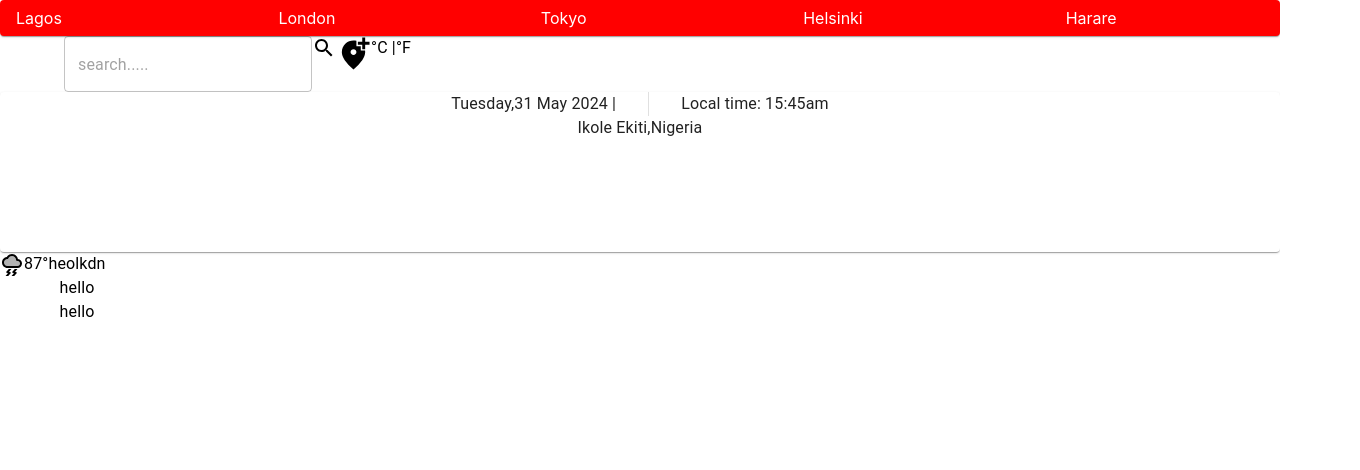
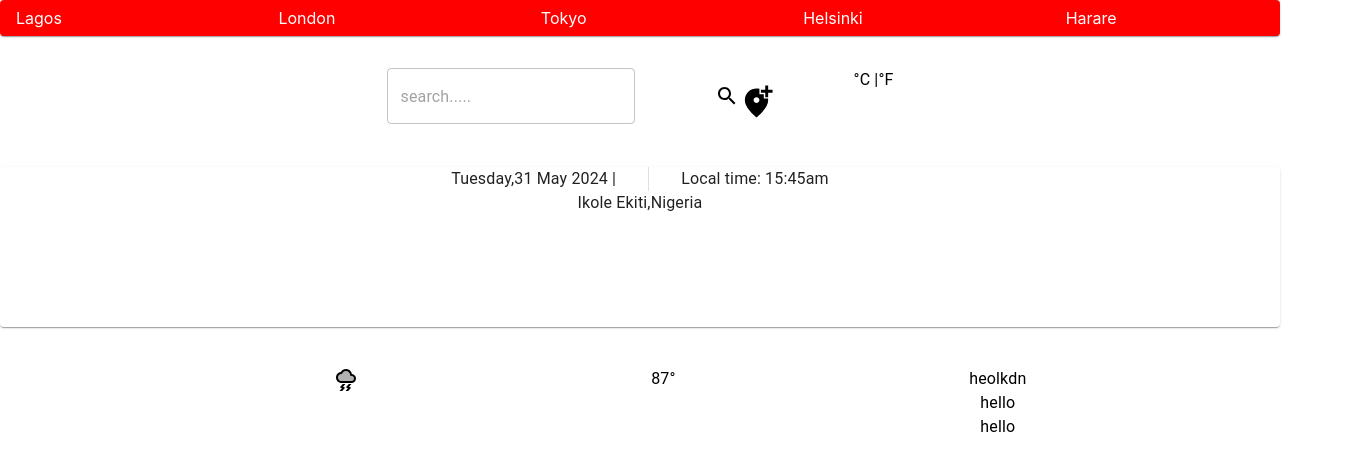
Before and after one commit to Codekazuki/weather-app, a React (Create React App) app: page / in a window 1280 px wide. Shown: the top 470 px of the page, 1360 px wide, since content can reach past the window. Built offline with nearby package versions, Linux system fonts and the light colour scheme.

Commit message:
adjustment

```diff
--- a/src/Buttons.js
+++ b/src/Buttons.js
@@ -1,4 +1,4 @@
-import { Container, Stack, TextField, Typography } from "@mui/material";
+import { Stack, TextField, Typography } from "@mui/material";
 import React from "react";
 import SearchIcon from "@mui/icons-material/Search";
 import AddLocationAltIcon from "@mui/icons-material/AddLocationAlt";
@@ -6,11 +6,11 @@ import AddLocationAltIcon from "@mui/icons-material/AddLocationAlt";
 const Buttons = () => {
   return (
     <div>
-      <Container>
+      <Stack direction='row' justifyContent='center' margin=' 2rem '>
         <Stack direction='row'>
           <TextField placeholder='search.....' />
 
-          <Stack direction='row'>
+          <Stack direction='row' sx={{ margin: " 0 4rem", padding: "1rem" }}>
             <SearchIcon />
 
             <AddLocationAltIcon fontSize='large' />
@@ -21,7 +21,7 @@ const Buttons = () => {
             <Typography> °F </Typography>
           </Stack>
         </Stack>
-      </Container>
+      </Stack>
     </div>
   );
 };
--- a/src/Details.js
+++ b/src/Details.js
@@ -1,11 +1,16 @@
 import React from "react";
 import ThunderstormTwoToneIcon from "@mui/icons-material/ThunderstormTwoTone";
-import { Container, Stack, Typography } from "@mui/material";
+import { Stack, Typography } from "@mui/material";
 
 const Details = () => {
   return (
     <div>
-      <Stack direction='row'>
+      <Stack
+        direction='row'
+        justifyContent='space-evenly'
+        padding={5}
+        sx={{ width: "100vw" }}
+      >
         <ThunderstormTwoToneIcon />
         <Typography>87°</Typography>
         <Stack>
```
